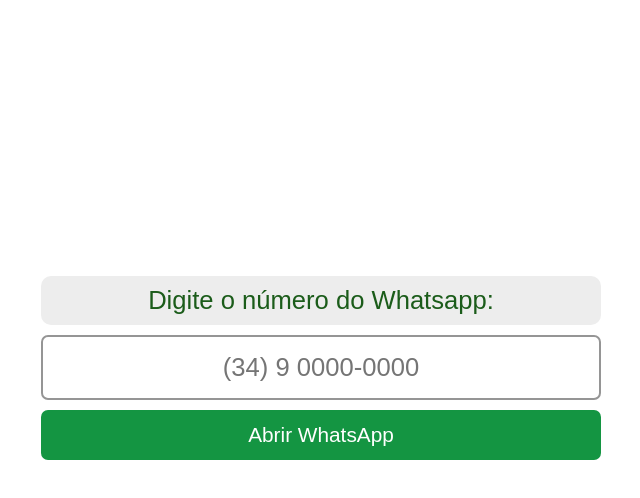
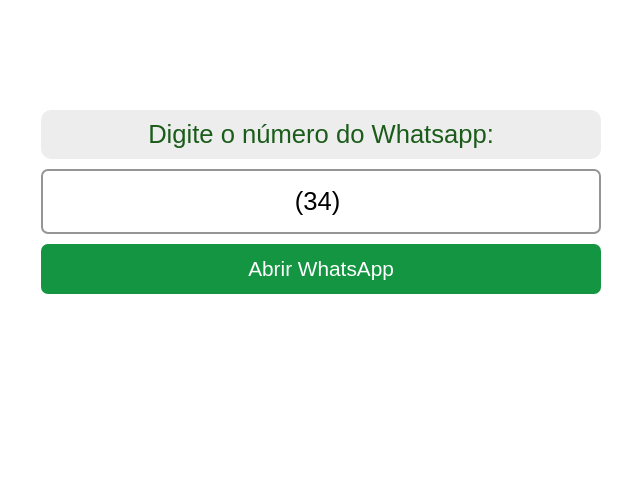
Before and after one commit to pedropaulodf/wa, a plain HTML site: page index.html in a window 1280 px wide. Shown: the whole page, without its empty margins (319-959 px from the left). Drawn offline with Linux system fonts and the light colour scheme.

Commit message:
fix: ajuste na mascara e layout

```diff
--- a/css/style.css
+++ b/css/style.css
@@ -12,7 +12,7 @@
   display: grid;
   /* grid-template-columns: 2fr 1fr; */
   gap: 10px;
-  margin-top: 20%;
+  margin-top: 7%;
   padding: 20px;
 }
 
--- a/index.html
+++ b/index.html
@@ -13,7 +13,7 @@
 
   <div class="wrapper">
     <p>Digite o número do Whatsapp:</p>
-    <input type="tel" id="telefone" placeholder="(34) 9 0000-0000">
+    <input type="tel" id="telefone" placeholder="(34) 9 0000-0000" value="(34) " >
     <button type="button" onclick="abrirWa()">Abrir WhatsApp</button>
   </div>
 
```
